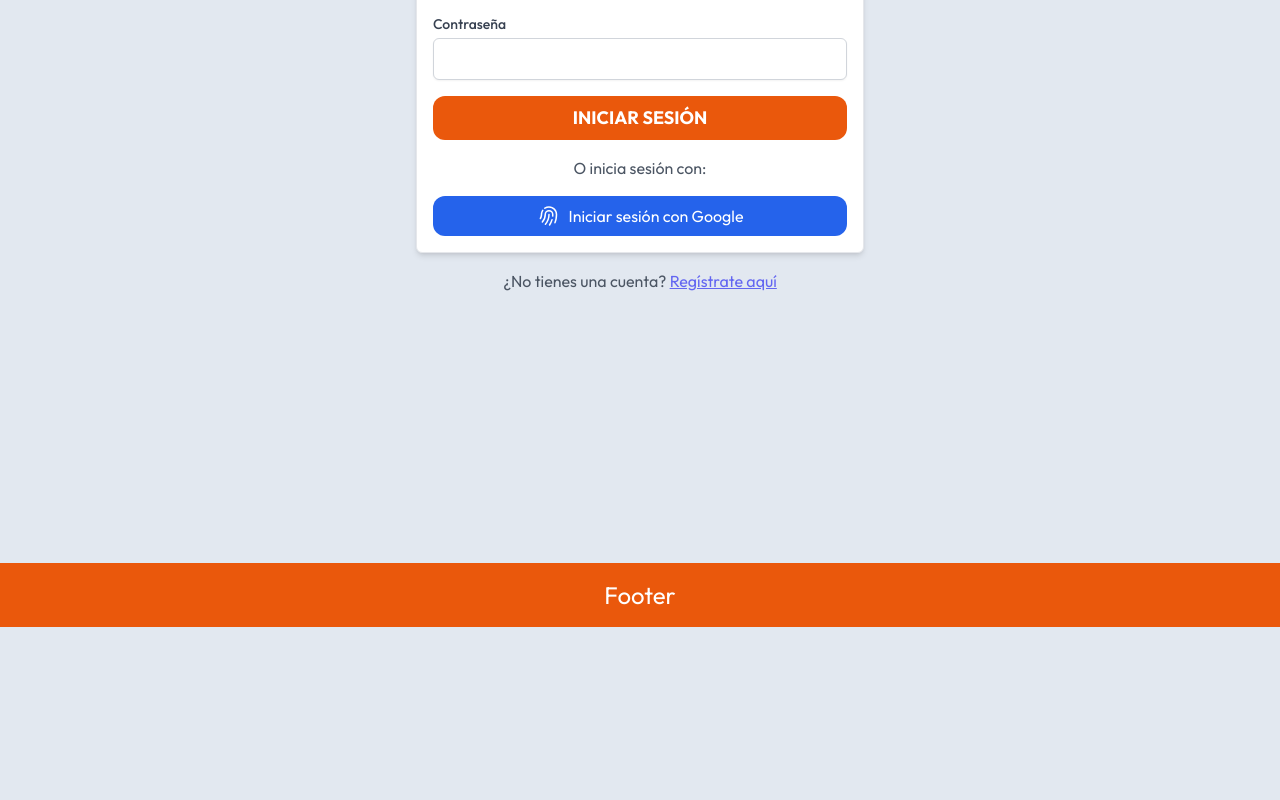
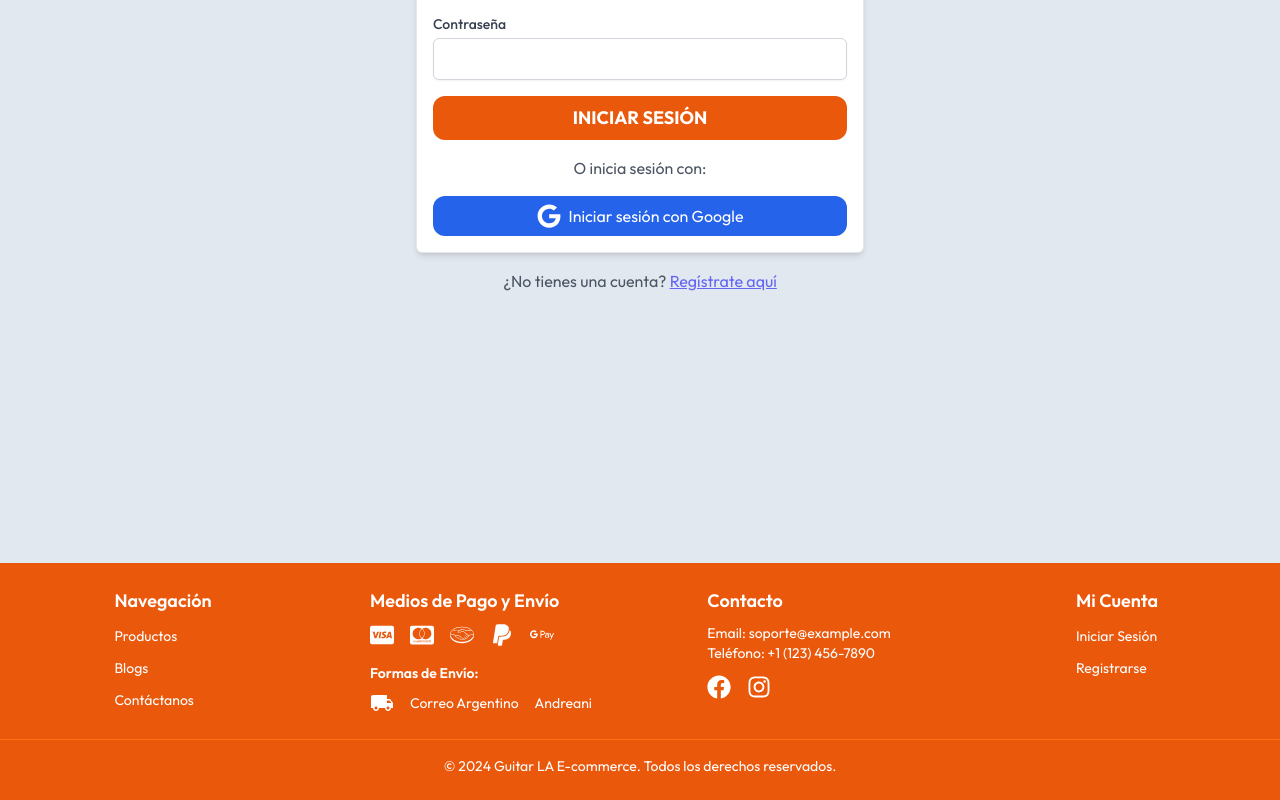
Before and after one commit to Bralca2024/Guitar-LA-Ecommerce-Talentos-Digitales-2024, a React (Vite) app in the folder frontend/: page /login in a window 1280 px wide. Shown: the part 365-1165 px from the top of the page. Before the commit the page ends 992 px from the top, so only its background shows below. Built offline with nearby package versions, Linux system fonts and the light colour scheme; no server answers.

Commit message:
Footer con secciones para enlaces de navegación, medios de pago, informacion de contacto y opciones de cuenta

```diff
--- a/frontend/package.json
+++ b/frontend/package.json
@@ -22,6 +22,7 @@
     "react": "^18.3.1",
     "react-dom": "^18.3.1",
     "react-hook-form": "^7.53.1",
+    "react-icons": "^5.4.0",
     "react-router-dom": "^6.27.0",
     "tailwind-merge": "^2.5.5",
     "zod": "^3.23.8",
--- a/frontend/src/components/common/Footer.tsx
+++ b/frontend/src/components/common/Footer.tsx
@@ -1,7 +1,90 @@
+import { Link } from "react-router-dom";
+import { FaFacebook, FaInstagram, FaCcVisa, FaCcMastercard, FaPaypal } from "react-icons/fa";
+import { SiMercadopago, SiGooglepay } from "react-icons/si";
+import { MdLocalShipping } from "react-icons/md";
+
 export default function Footer() {
   return (
-    <div className="bg-orange-600 py-4 mt-auto w-full">
-      <h3 className="text-2xl text-white text-center">Footer</h3>
-    </div>
+    <footer className="bg-orange-600 text-white py-6 mt-auto w-full">
+      <div className="container mx-auto px-4 grid grid-cols-1 md:grid-cols-4 gap-6 justify-items-center">
+        {/* Enlaces de Navegación */}
+        <div className="text-left">
+          <h4 className="text-lg font-semibold mb-2">Navegación</h4>
+          <ul className="space-y-2">
+            <li>
+              <Link to="/products" className="text-sm hover:underline">
+                Productos
+              </Link>
+            </li>
+            <li>
+              <Link to="/blogs" className="text-sm hover:underline">
+                Blogs
+              </Link>
+            </li>
+            <li>
+              <Link to="/contact" className="text-sm hover:underline">
+                Contáctanos
+              </Link>
+            </li>
+          </ul>
+        </div>
+
+        {/* Medios de Pago y Envío */}
+        <div className="text-left">
+          <h4 className="text-lg font-semibold mb-2">Medios de Pago y Envío</h4>
+          <div className="flex space-x-4 items-center">
+            <FaCcVisa size={24} />
+            <FaCcMastercard size={24} />
+            <SiMercadopago size={24} />
+            <FaPaypal size={24} />
+            <SiGooglepay size={24} />
+          </div>
+          <div className="mt-4">
+            <h5 className="text-sm font-semibold">Formas de Envío:</h5>
+            <div className="flex space-x-4 items-center mt-2">
+              <MdLocalShipping size={24} />
+              <span className="text-sm">Correo Argentino</span>
+              <span className="text-sm">Andreani</span>
+            </div>
+          </div>
+        </div>
+
+        {/* Información de Contacto */}
+        <div className="text-left">
+          <h4 className="text-lg font-semibold mb-2">Contacto</h4>
+          <p className="text-sm">Email: soporte@example.com</p>
+          <p className="text-sm">Teléfono: +1 (123) 456-7890</p>
+          <div className="mt-3 flex space-x-4">
+            <a href="https://www.facebook.com" target="_blank" className="hover:text-gray-300">
+              <FaFacebook size={24} />
+            </a>
+            <a href="https://www.instagram.com" target="_blank" className="hover:text-gray-300">
+              <FaInstagram size={24} />
+            </a>
+          </div>
+        </div>
+
+        {/* Mi Cuenta */}
+        <div className="text-left">
+          <h4 className="text-lg font-semibold mb-2">Mi Cuenta</h4>
+          <ul className="space-y-2">
+            <li>
+              <Link to="/login" className="text-sm hover:underline">
+                Iniciar Sesión
+              </Link>
+            </li>
+            <li>
+              <Link to="/register" className="text-sm hover:underline">
+                Registrarse
+              </Link>
+            </li>
+          </ul>
+        </div>
+      </div>
+
+      <div className="mt-6 border-t border-orange-500 pt-4 text-center">
+        <p className="text-sm">&copy; {new Date().getFullYear()} Guitar LA E-commerce. Todos los derechos reservados.</p>
+      </div>
+    </footer>
   );
 }
--- a/frontend/src/components/forms/UsersForm.tsx
+++ b/frontend/src/components/forms/UsersForm.tsx
@@ -2,7 +2,7 @@ import { useForm } from "react-hook-form";
 import { useNavigate } from "react-router-dom";
 import { useAuthStore } from "../../store/authStore";
 import { useState } from "react";
-import { FingerPrintIcon } from "@heroicons/react/24/solid";
+import { FaGoogle } from 'react-icons/fa';
 import { useCartStore } from "../../store/cartStore";
 
 type LoginFormData = {
@@ -115,7 +115,7 @@ export default function UsersForm() {
           onClick={handleGoogleLogin}
           className="flex items-center justify-center w-full bg-blue-600 text-white py-2 px-4 rounded-xl hover:bg-blue-700 transition-all duration-300"
         >
-          <FingerPrintIcon className="w-6 h-6 mr-2" /> {/* Aquí usas el ícono de Heroicons */}
+          <FaGoogle className="w-6 h-6 mr-2" />
           Iniciar sesión con Google
         </button>
       </div>
```
Also changed, not shown: 1 other file (tests, documents, lock files or other folders).
